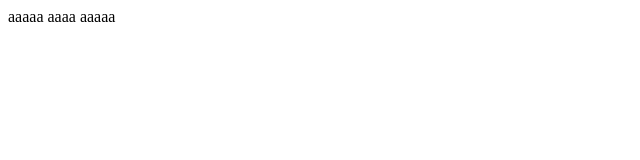
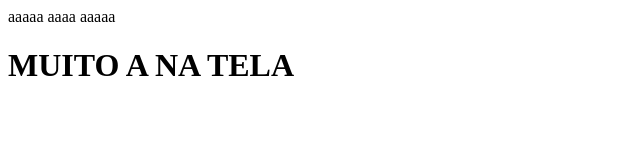
Before and after one commit to Huuuuuugo/node-teste, a website: page src/index.html in a window 1280 px wide. Shown: the whole page, without its empty margins (0-640 px from the left). Drawn offline with Linux system fonts and the light colour scheme.

Commit message:
foi add muito a na tela no index.html

```diff
--- a/src/index.html
+++ b/src/index.html
@@ -7,5 +7,6 @@
 </head>
 <body>
     <div> aaaaa aaaa aaaaa</div>
+    <h1>MUITO A NA TELA</h1>
 </body>
 </html>
```
